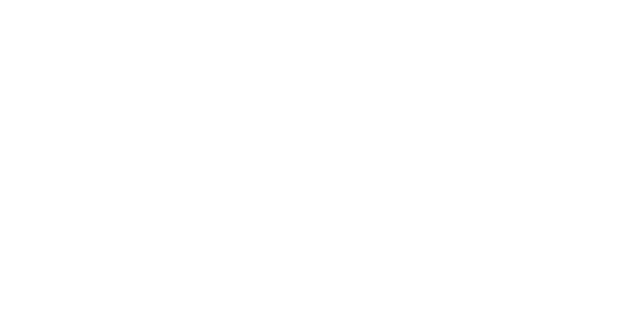
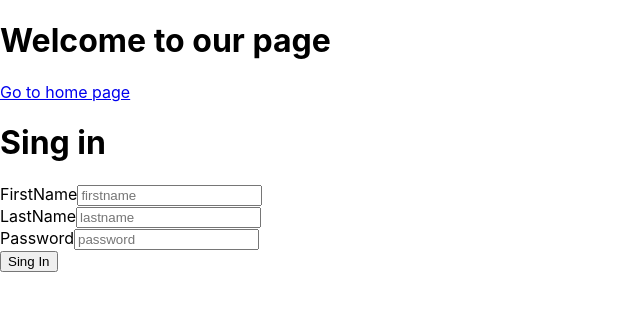
Before and after one commit to haykkirakosyan/react-task, a React (Create React App) app: page /singin in a window 1280 px wide. Shown: the top 310 px of the page, without its empty margins (0-640 px from the left). Built offline with nearby package versions, Linux system fonts and the light colour scheme.

Commit message:
created routes

```diff
--- a/package.json
+++ b/package.json
@@ -12,6 +12,7 @@
     "framer-motion": "^11.0.21",
     "react": "^18.2.0",
     "react-dom": "^18.2.0",
+    "react-router-dom": "5",
     "react-scripts": "5.0.1",
     "web-vitals": "^2.1.4"
   },
--- a/src/App.js
+++ b/src/App.js
@@ -1,12 +1,36 @@
 import logo from './logo.svg';
 import './App.css';
 import { ChakraProvider } from '@chakra-ui/react';
+import {BrowserRouter as Router,Route,Switch} from 'react-router-dom';
+import Home from './Home';
+import Login from './Login';
+import FirstPage from './FirstPage';
+import SingIn from './SingIn';
 
 function App() {
   return (
-    <ChakraProvider>
 
-    </ChakraProvider>
+    <Router>
+      <div>
+        <FirstPage/>
+      </div>
+      <Switch>
+        <Route exact path = "/">
+        <Home/>
+
+
+        </Route>
+        <Route  exact path = "/login">
+          <Login/>
+        </Route>
+        <Route exact path = "/singin">
+          <SingIn/>
+
+
+        </Route>
+      </Switch>
+    </Router>
+
   );
 }
 
--- /dev/null
+++ b/src/FirstPage.jsx
@@ -0,0 +1,12 @@
+import {Link} from 'react-router-dom'
+
+
+export default function FirstPage(){
+    return (
+
+        <div>
+            <h1>Welcome to our page</h1>
+            <Link to="/">Go to home page</Link>
+        </div>
+    )
+}
--- /dev/null
+++ b/src/Home.jsx
@@ -0,0 +1,14 @@
+import {Link} from 'react-router-dom';
+
+
+export default function Home(){
+    return(
+        <div>
+            <h1>Welcome</h1>
+            <Link to="/singin">Sing In</Link>
+            <br/>
+            <Link to='/login'>Login</Link>
+        </div>
+    )
+
+}
--- /dev/null
+++ b/src/Login.jsx
@@ -0,0 +1,10 @@
+export default function Login(){
+    return (
+        <div>
+            <h1>Congrats, you have logged in succesfull</h1>
+
+        </div>
+    )
+
+
+}
--- /dev/null
+++ b/src/SingIn.jsx
@@ -0,0 +1,27 @@
+export default function SingIn(){
+    return (
+
+        <div>
+            <h1>Sing in</h1>
+            <form>
+                <div>
+                    <label>
+                        FirstName
+                        <input type="text" name="firstname" placeholder="firstname"/>
+                    </label>
+                    <br/>
+                    <label>
+                        LastName
+                        <input type="text" name="lastname" placeholder="lastname"/>
+                    </label>
+                    <br/>
+                    <label>
+                        Password
+                        <input type="text" name="password" placeholder="password"/>
+                    </label>
+                </div>
+                <button>Sing In</button>
+            </form>
+        </div>
+    )
+}
```
Also changed, not shown: 1 other file (tests, documents, lock files or other folders).
